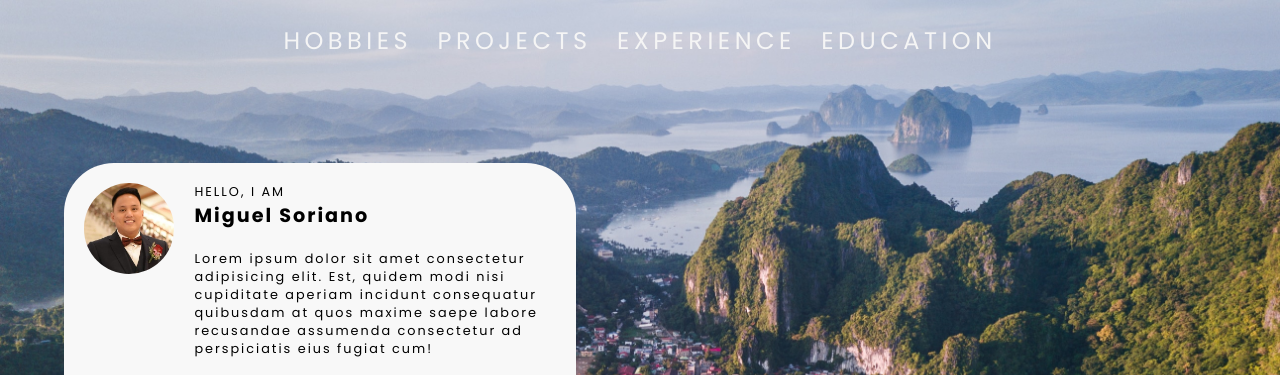
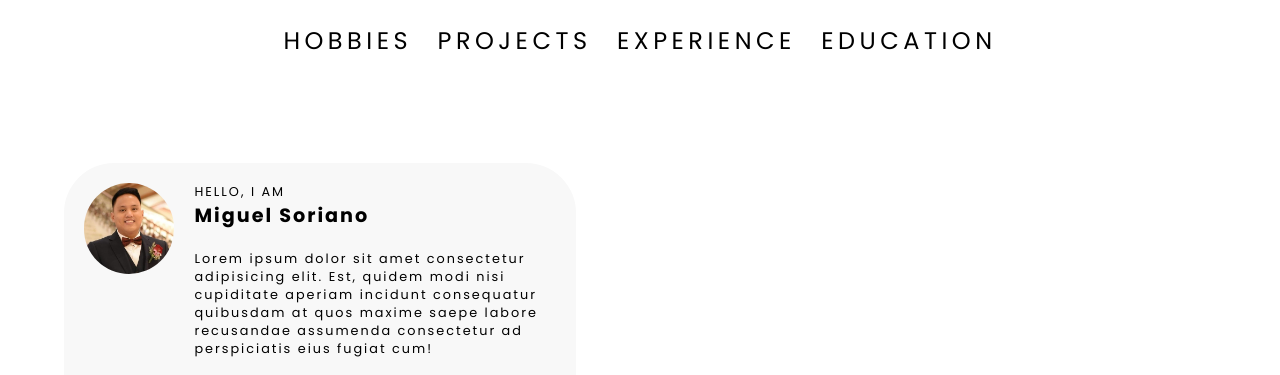
Before and after one commit to MigSor/my-personal-website, a plain HTML site: page index.html in a window 1280 px wide. Shown: the top 375 px of the page. Drawn offline with nearby package versions, Linux system fonts and the light colour scheme.

Commit message:
removed the image on hero

```diff
--- a/style.css
+++ b/style.css
@@ -48,7 +48,7 @@ body {
 
 .nav a {
   text-decoration: none;
-  color: whitesmoke;
+  color: black;
   font-weight: 500;
   font-size: 1.5rem;
   letter-spacing: 4.5px;
@@ -124,7 +124,7 @@ body {
 
 .top-hero {
   height: 52rem;
-  background: url("./images/elnido.jpg");
+  /* background: url("./images/elnido.jpg"); */
   background-size: cover;
   background-repeat: no-repeat;
   background-position: 25% 50%;
```
